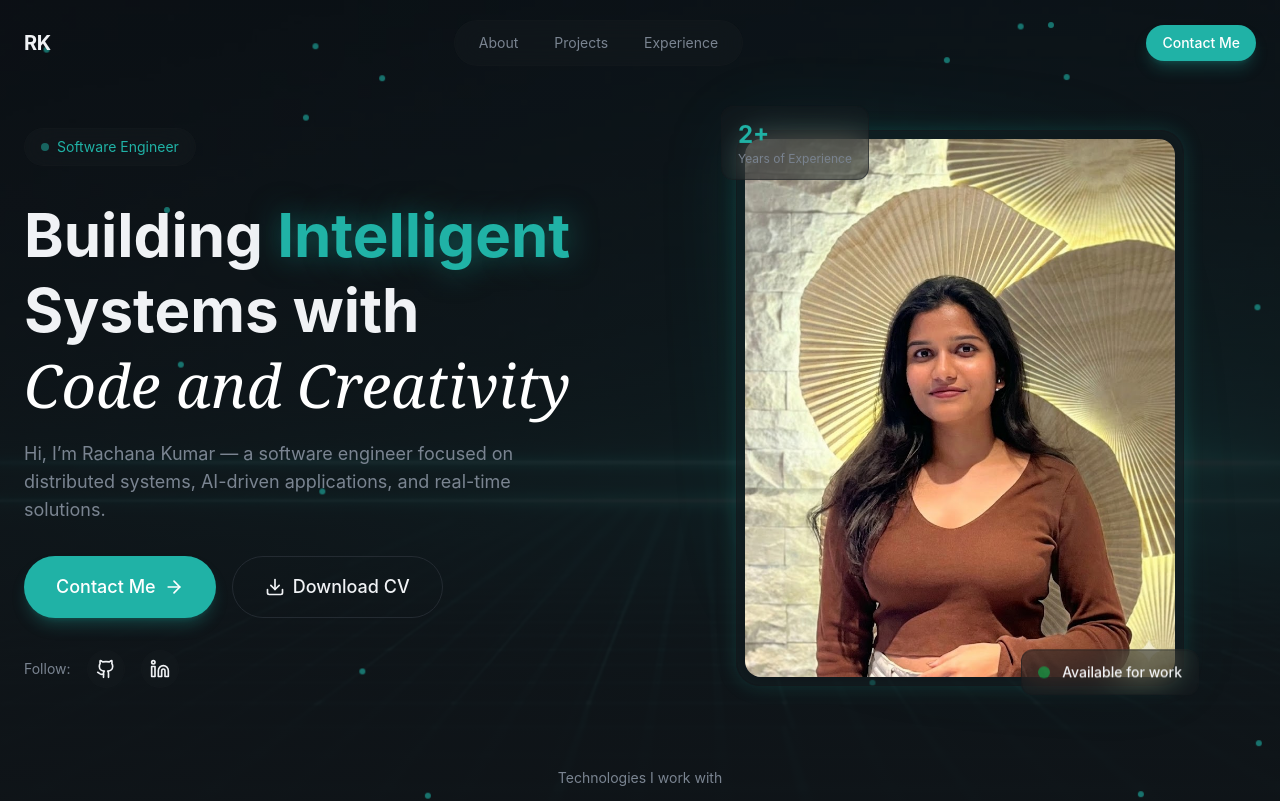
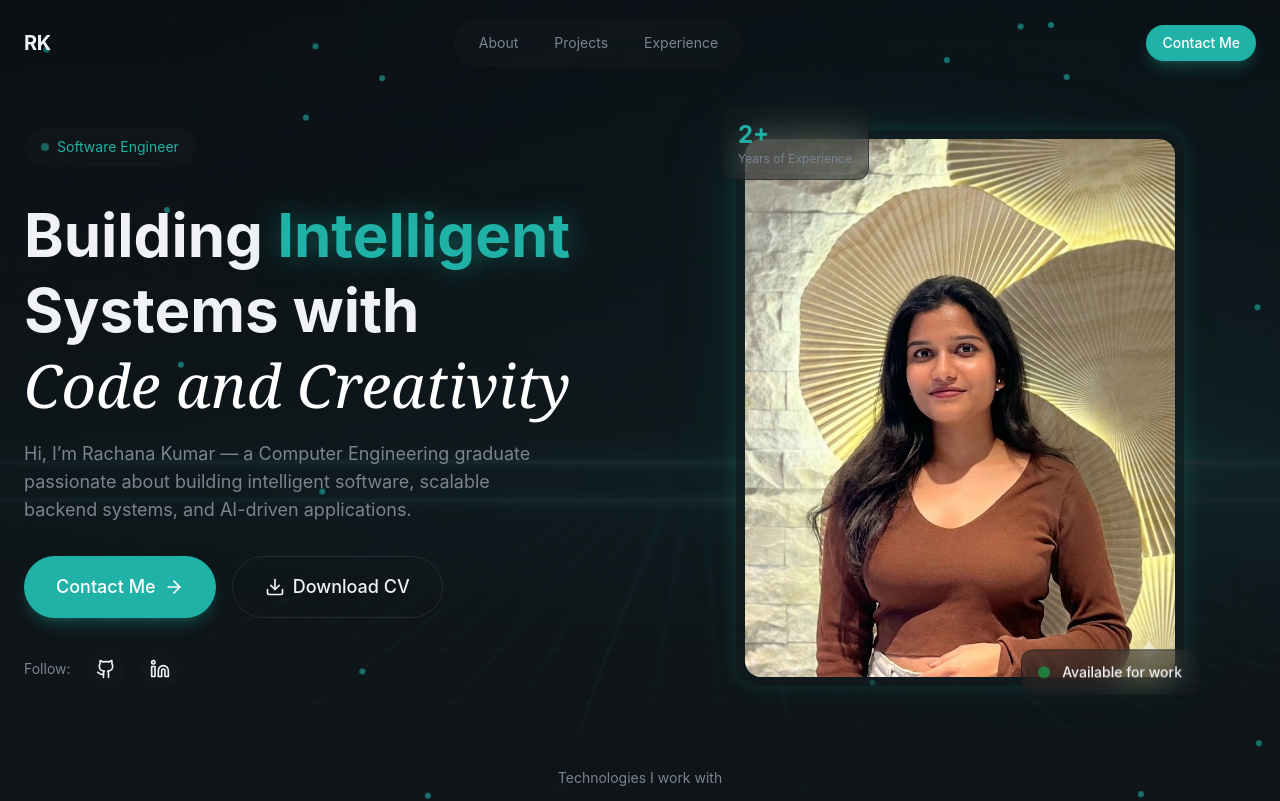
Before and after one commit to Rachana-Kumar/Dev_personal_portfolio, a React (Vite) app: page / in a window 1280 px wide. Shown: the top 801 px of the page. Built offline with nearby package versions, Linux system fonts and the light colour scheme.

Commit message:
feat: add CV download functionality and update Hero section description

```diff
--- a/src/components/AnimatedBorderButton.jsx
+++ b/src/components/AnimatedBorderButton.jsx
@@ -1,8 +1,13 @@
 import { Download } from "lucide-react";
 
-export const AnimatedBorderButton = ({ children }) => {
+export const AnimatedBorderButton = ({ children, href, download }) => {
+  const Wrapper = href ? "a" : "button";
+
   return (
-    <button
+    <Wrapper
+      href={href}
+      download={download}
+      role={href ? "button" : undefined}
       className="relative bg-transparent border border-border
         text-foreground hover:border-primary/50 transition-all
         duration-1000 focus:outline-none focus-visible:ring-2
@@ -33,6 +38,6 @@ export const AnimatedBorderButton = ({ children }) => {
       <span className="relative z-10 flex items-center justify-center gap-2">
         {children}
       </span>
-    </button>
+    </Wrapper>
   );
 };
--- a/src/sections/Hero.jsx
+++ b/src/sections/Hero.jsx
@@ -85,9 +85,7 @@ export const Hero = () => {
                 </span>
               </h1>
               <p className="text-lg text-muted-foreground max-w-lg animate-fade-in animation-delay-200">
-                Hi, I’m Rachana Kumar — a software engineer focused on
-                distributed systems, AI-driven applications, and real-time
-                solutions.
+                Hi, I’m Rachana Kumar — a Computer Engineering graduate passionate about building intelligent software, scalable backend systems, and AI-driven applications.
               </p>
             </div>
 
@@ -97,7 +95,7 @@ export const Hero = () => {
                 Contact Me
                 <ArrowRight className="w-5 h-5" />
               </Button>
-              <AnimatedBorderButton>
+              <AnimatedBorderButton href="/RachanaKumar_CV.pdf" download>
                 <Download className="w-5 h-5" />
                 Download CV
               </AnimatedBorderButton>
```
Also changed, not shown: 1 other file (tests, documents, lock files or other folders).
